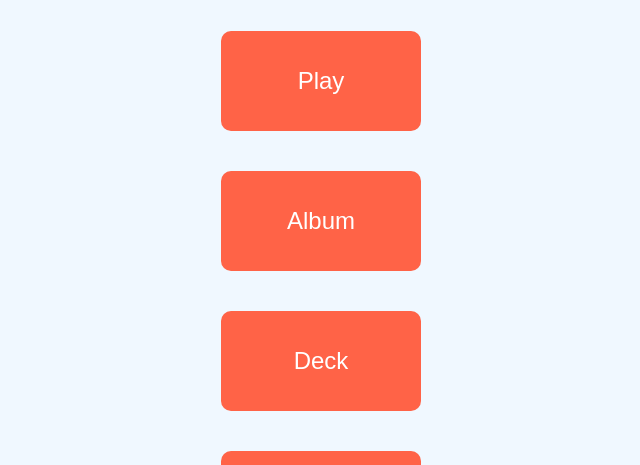
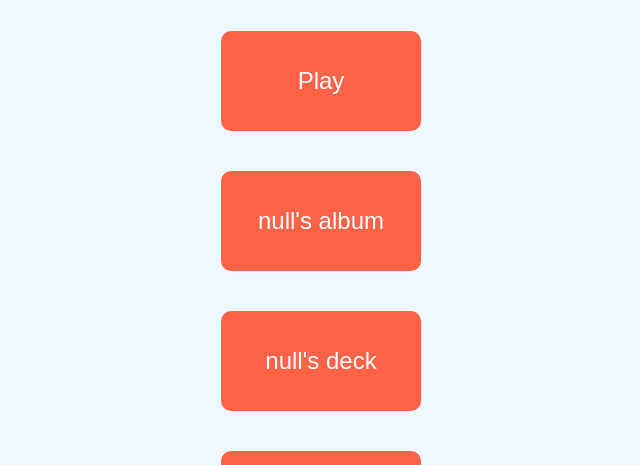
Before and after one commit to GuiVelMat/Proyecto-TCG, a plain HTML site: page frontend/src/app/view/main-menu/menu.html in a window 1280 px wide. Shown: the part 126-591 px from the top of the page, without its empty margins (319-959 px from the left). Drawn offline with Linux system fonts and the light colour scheme.

Commit message:
dynamic user menu

```diff
--- a/frontend/src/app/controllers/menu.controller.js
+++ b/frontend/src/app/controllers/menu.controller.js
@@ -1,6 +1,19 @@
-import { logout } from "./auth.controller.js";
+import { logout, getCurrentUser } from "./auth.controller.js";
 
 // logout desde la función importada al hacer click en el menú principal
 document.getElementById('logout-button').addEventListener('click', () => {
     logout();
 });
+
+const printUsername = () => {
+    const username = getCurrentUser();
+    document.getElementById('menu-album').innerText = `${username}'s album`;
+    document.getElementById('menu-deck').innerText = `${username}'s deck`;
+}
+
+
+
+// load functions on documentLoad
+document.addEventListener('DOMContentLoaded', () => {
+    printUsername();
+});
--- a/frontend/src/app/view/main-menu/menu.css
+++ b/frontend/src/app/view/main-menu/menu.css
@@ -42,3 +42,7 @@ a {
 a:hover {
     background-color: #ff4500;
 }
+
+#logout-button:hover {
+    cursor: pointer;
+}
--- a/frontend/src/app/view/main-menu/menu.html
+++ b/frontend/src/app/view/main-menu/menu.html
@@ -11,9 +11,9 @@
 <body>
     <h1>Main Menu</h1>
     <ul>
-        <li><a href="../game/game.html">Play</a></li>
-        <li><a href="../album/album.html">Album</a></li>
-        <li><a href="../deck/deck.html">Deck</a></li>
+        <li><a href="../game/game.html" id="menu-play">Play</a></li>
+        <li><a href="../album/album.html" id="menu-album">Album</a></li>
+        <li><a href="../deck/deck.html" id="menu-deck">Deck</a></li>
         <li><a id="logout-button">Logout</a></li>
     </ul>
 
```
